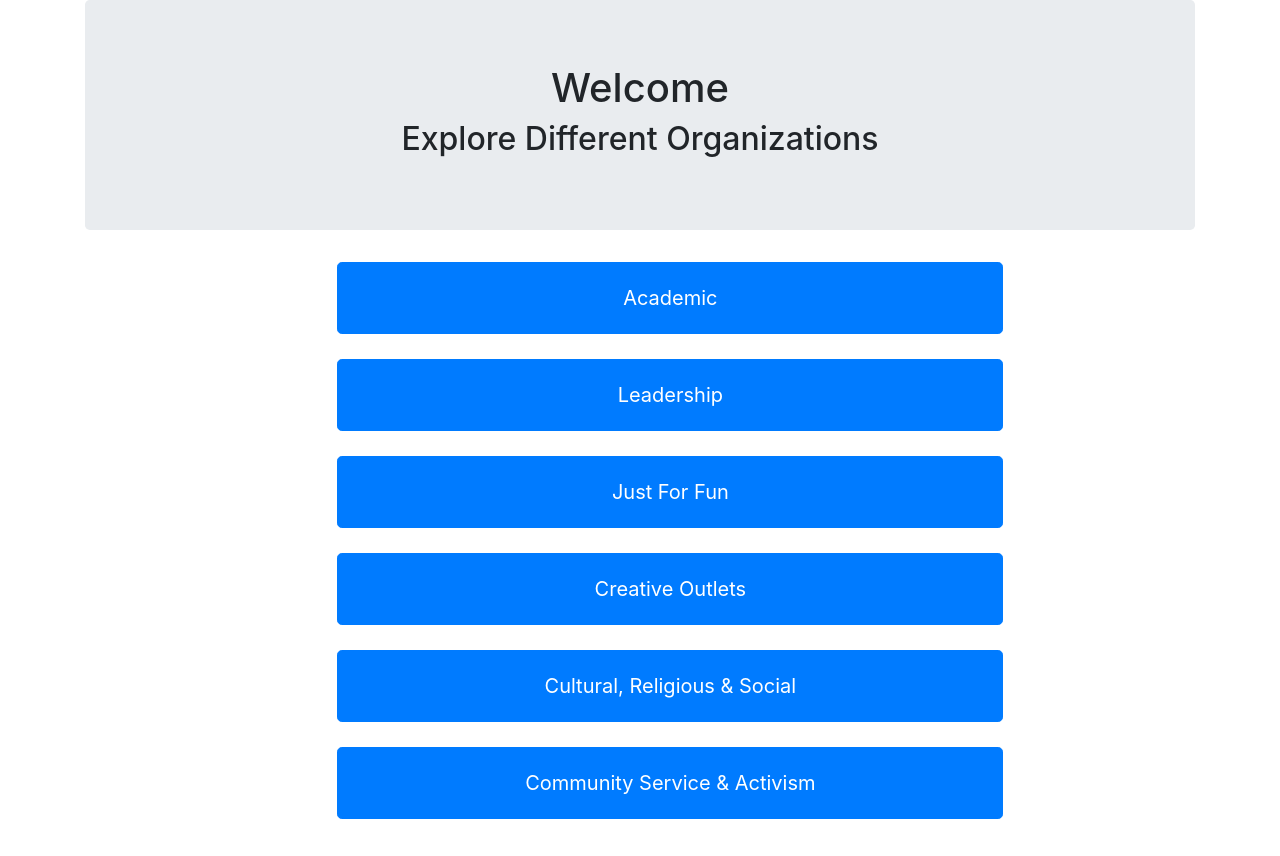
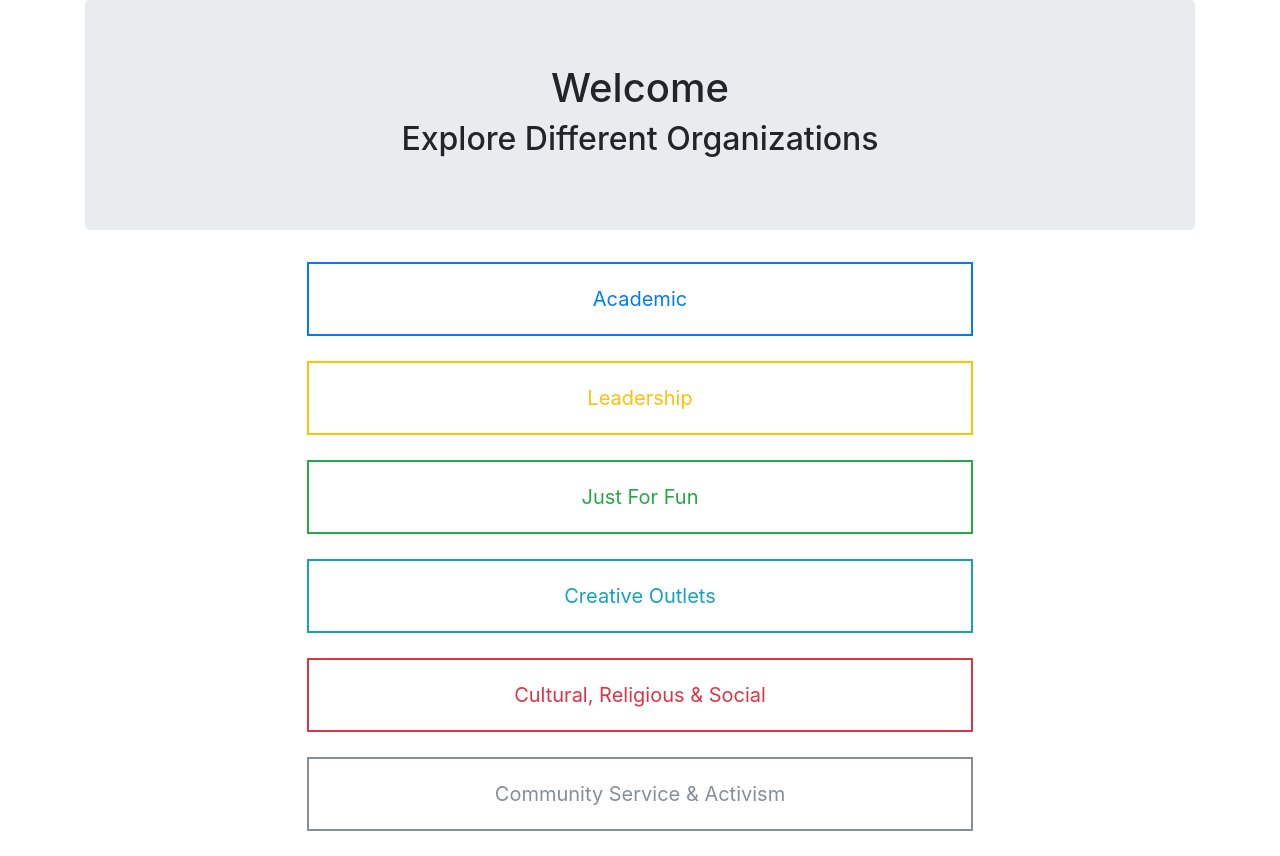
Before and after one commit to adamjeanlaurent/Hack_At_MIT_Project, an Angular app in the folder frontend/angular/: page / in a window 1280 px wide. Built offline with nearby package versions, Linux system fonts and the light colour scheme.

Commit message:
button colors

```diff
--- a/frontend/angular/src/app/category/category.component.css
+++ b/frontend/angular/src/app/category/category.component.css
@@ -2,6 +2,102 @@
     width: 60%;
     padding: 20px;
     display: block;
+    margin: auto;
     margin-bottom: 25px;
-    margin-left: 20ch;
 }
+
+.btn.btn-flat {
+    border-radius: 0;
+    border: 2px solid;
+    background: transparent;
+    -webkit-transition: 0.9s;
+    transition: 0.9s;
+}
+
+.btn-flat.btn-primary {
+    color: #007bff;
+    background: linear-gradient(30deg, #007bff 50%, transparent 50%);
+    background-position: right bottom;
+    background-size: 220% 100%;
+}
+
+.btn-flat.btn-primary:hover {
+    background-position: left bottom;
+    border: 2px solid #007bff;
+    color: #fff;
+}
+
+.btn-flat.btn-warning {
+    color: #ffc107;
+    background: linear-gradient(30deg, #ffc107 50%, transparent 50%);
+    background-position: right bottom;
+    background-size: 220% 100%;
+}
+
+.btn-flat.btn-warning:hover {
+    background-position: left bottom;
+    border: 2px solid #ffc107;
+    color: #fff;
+}
+
+
+.btn-flat.btn-success {
+    color: #28a745;
+    background: linear-gradient(30deg, #28a745 50%, transparent 50%);
+    background-position: right bottom;
+    background-size: 220% 100%;
+}
+
+.btn-flat.btn-success:hover {
+    background-position: left bottom;
+    border: 2px solid #28a745;
+    color: #fff;
+}
+
+
+.btn-flat.btn-info {
+    color: #17a2b8;
+    background: linear-gradient(30deg, #17a2b8 50%, transparent 50%);
+    background-position: right bottom;
+    background-size: 220% 100%;
+}
+
+.btn-flat.btn-info:hover {
+    background-position: left bottom;
+    border: 2px solid #17a2b8;
+    color: #fff;
+}
+
+
+.btn-flat.btn-info {
+    color: #17a2b8;
+    background: linear-gradient(30deg, #17a2b8 50%, transparent 50%);
+    background-position: right bottom;
+    background-size: 220% 100%;
+}
+
+.btn-flat.btn-danger {
+    color: #dc3545;
+    background: linear-gradient(30deg, #dc3545 50%, transparent 50%);
+    background-position: right bottom;
+    background-size: 220% 100%;
+}
+
+.btn-flat.btn-danger:hover {
+    background-position: left bottom;
+    border: 2px solid #dc3545;
+    color: #fff;
+}
+
+.btn-flat.btn-secondary {
+    color: #868e96;
+    background: linear-gradient(30deg, #868e96 50%, transparent 50%);
+    background-position: right bottom;
+    background-size: 220% 100%;
+}
+
+.btn-flat.btn-flat.btn-secondary:hover {
+    background-position: left bottom;
+    border: 2px solid #868e96;
+    color: #fff;
+}
--- a/frontend/angular/src/app/category/category.component.html
+++ b/frontend/angular/src/app/category/category.component.html
@@ -1,11 +1,11 @@
 <div class="container">
     <div class="row">
       <div class="col-sm">
-        <button type="button" class="btn btn-primary btn-lg">Academic</button>
-        <button type="button" class="btn btn-primary btn-lg">Leadership</button>
-        <button type="button" class="btn btn-primary btn-lg">Just For Fun</button>
-        <button type="button" class="btn btn-primary btn-lg">Creative Outlets</button>
-        <button type="button" class="btn btn-primary btn-lg">Cultural, Religious & Social</button>
-        <button type="button" class="btn btn-primary btn-lg">Community Service & Activism</button>
+        <button type="button" class="btn btn-primary btn-lg btn-flat">Academic</button>
+        <button type="button" class="btn btn-warning btn-lg btn-flat">Leadership</button>
+        <button type="button" class="btn btn-success btn-lg btn-flat">Just For Fun</button>
+        <button type="button" class="btn btn-info btn-lg btn-flat">Creative Outlets</button>
+        <button type="button" class="btn btn-danger btn-lg btn-flat">Cultural, Religious & Social</button>
+        <button type="button" class="btn btn-secondary btn-lg btn-flat">Community Service & Activism</button>
     </div>
 </div>
```
